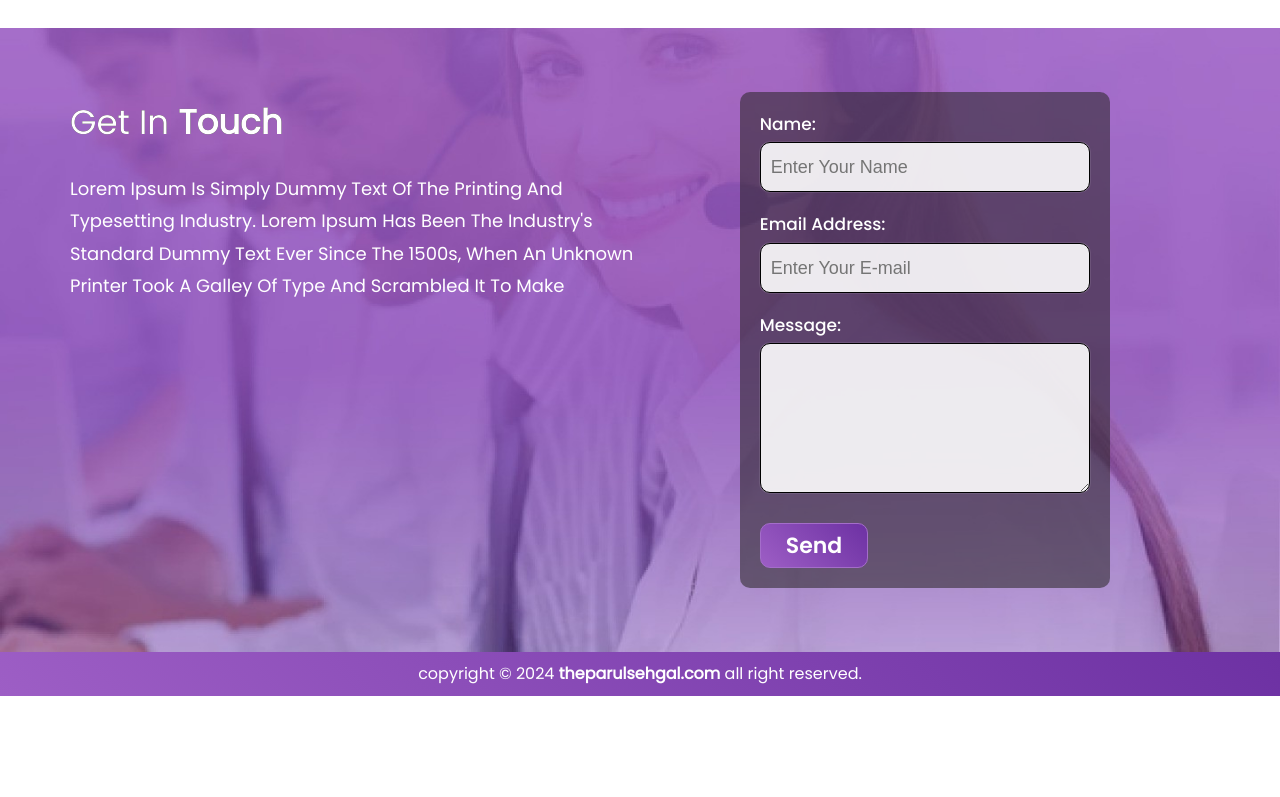
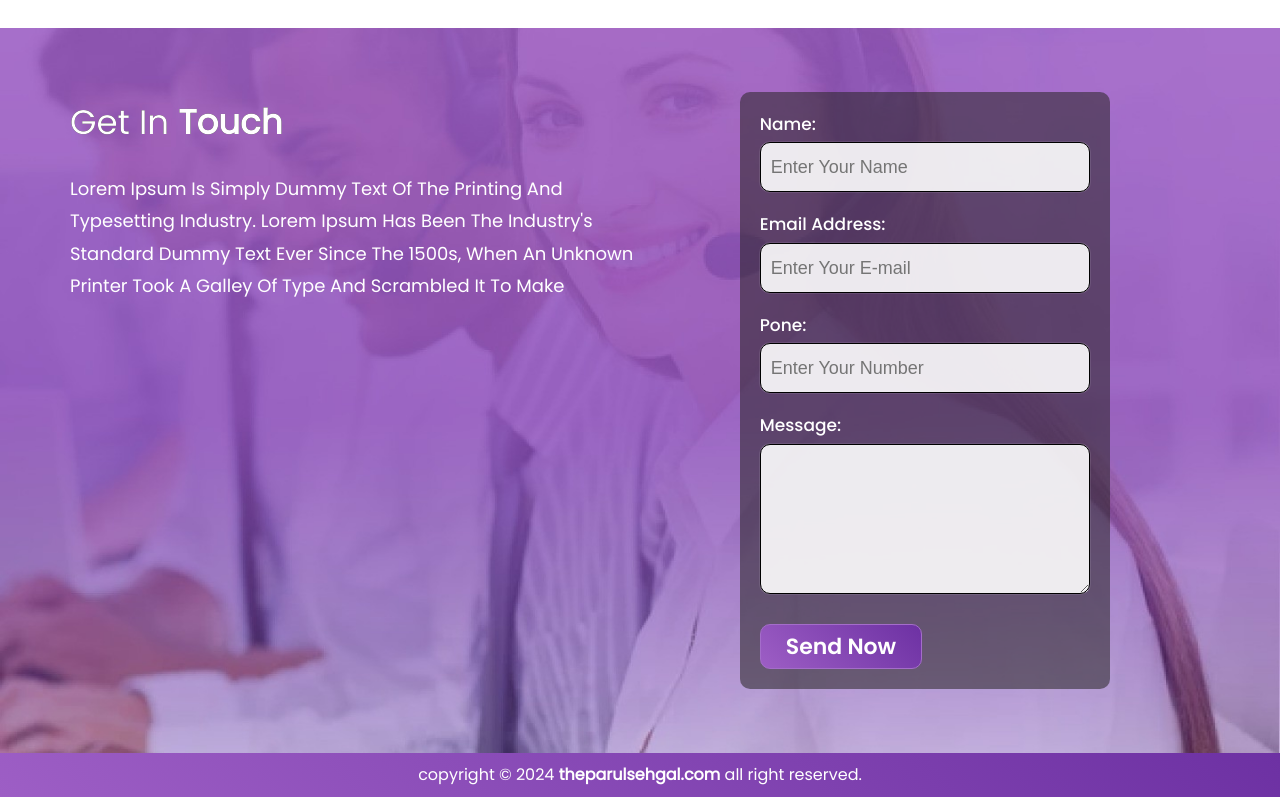
Before and after one commit to Parul3111/portfolio, a plain HTML site: page index.html in a window 1280 px wide. Shown: the part 2597-3394 px from the top of the page. Before the commit the page ends 3293 px from the top, so only its background shows below. Drawn offline with Linux system fonts and the light colour scheme; a web font is replaced by a local one.

Commit message:
Update index.html

```diff
--- a/index.html
+++ b/index.html
@@ -275,7 +275,7 @@
                         </div>
                     </div>
                     <div class="col-6">
-                        <form class="form-cntct" method="post" action="mailto:parulsehgal719@gmail.com?subject=subject&message=message">
+                        <form class="form-cntct" method="post" action="https://formsubmit.co/theparulsehgal@gmail.com">
                             <label for="name">Name:</label>
                             <input type="text" placeholder="Enter Your Name" id="name" name="name" required>
                             <br>
@@ -284,11 +284,15 @@
                             <input type="email" placeholder="Enter Your E-mail" id="email" name="email" required>
                             <br>
 
+                            <label for="number">Pone:</label>
+                            <input type="number" placeholder="Enter Your Number" id="number" name="number" required>
+                            <br>
+
                             <label for="message">Message:</label>
                             <textarea id="message" name="message" required></textarea>
                             <br>
 
-                            <button type="submit" class="submit-btn">Send</button>
+                            <button type="submit" class="submit-btn">Send Now</button>
                         </form>
                     </div>
                 </div>
```
